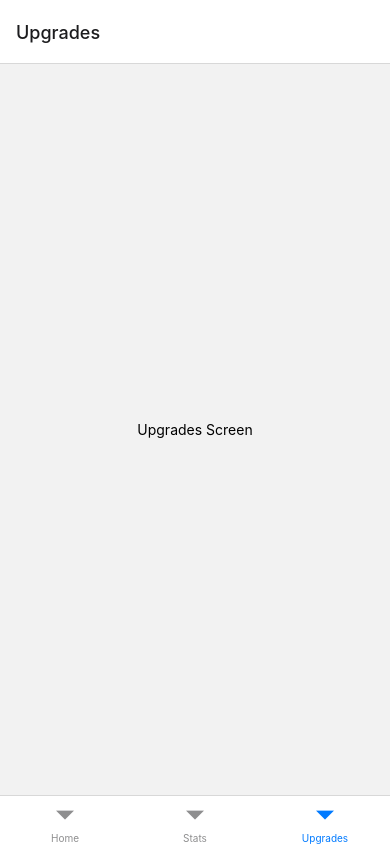
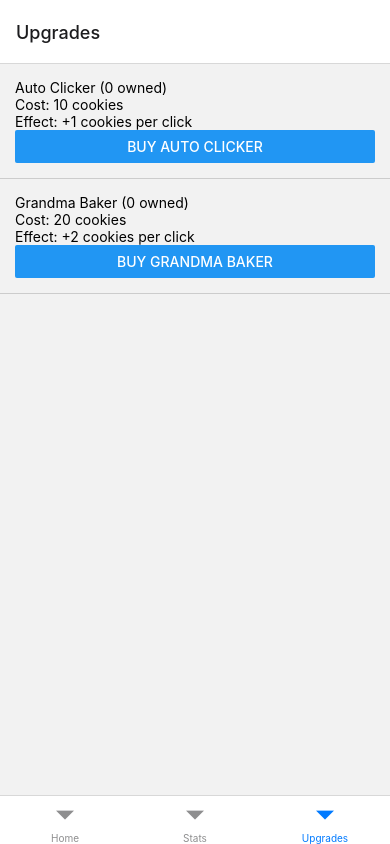
Before and after one commit to Andrew32A/cookie-clicker-app, a React Native app: screen /Upgrades in a window 390 px wide. Built offline with nearby package versions, Linux system fonts and the light colour scheme.

Commit message:
added upgrades

```diff
--- a/screens/UpgradesScreen.js
+++ b/screens/UpgradesScreen.js
@@ -1,11 +1,40 @@
 import React from "react";
-import { View, Text } from "react-native";
+import { View, Text, Button, FlatList } from "react-native";
+import { useDispatch, useSelector } from "react-redux";
 
 export default function UpgradesScreen() {
+  const dispatch = useDispatch();
+  const cookies = useSelector((state) => state.cookies);
+  const upgrades = useSelector((state) => state.upgrades);
+
+  const purchaseUpgrade = (id, price, owned) => {
+    if (cookies >= price * (owned + 1)) {
+      dispatch({ type: "PURCHASE_UPGRADE", id: id });
+    }
+  };
+
   return (
-    <View style={{ flex: 1, alignItems: "center", justifyContent: "center" }}>
-      <Text>Upgrades Screen</Text>
-      {/* TODO: add upgrades here */}
-    </View>
+    <FlatList
+      data={upgrades}
+      renderItem={({ item }) => (
+        <View
+          style={{
+            padding: 15,
+            borderBottomWidth: 1,
+            borderBottomColor: "#ccc",
+          }}
+        >
+          <Text>
+            {item.name} ({item.owned} owned)
+          </Text>
+          <Text>Cost: {item.basePrice * (item.owned + 1)} cookies</Text>
+          <Text>Effect: +{item.multiplier} cookies per click</Text>
+          <Button
+            title={`Buy ${item.name}`}
+            onPress={() => purchaseUpgrade(item.id, item.basePrice, item.owned)}
+          />
+        </View>
+      )}
+    />
   );
 }
--- a/store.js
+++ b/store.js
@@ -2,12 +2,39 @@ import { createStore } from "redux";
 
 const initialState = {
   cookies: 0,
+  upgrades: [
+    { id: "1", name: "Auto Clicker", multiplier: 1, basePrice: 10, owned: 0 },
+    { id: "2", name: "Grandma Baker", multiplier: 2, basePrice: 20, owned: 0 },
+    // TODO: add more upgrades here
+  ],
 };
 
 function cookieReducer(state = initialState, action) {
   switch (action.type) {
     case "INCREMENT_COOKIE":
-      return { ...state, cookies: state.cookies + 1 };
+      const incrementValue = state.upgrades.reduce(
+        (total, upgrade) => total + upgrade.multiplier * upgrade.owned,
+        1
+      );
+      return { ...state, cookies: state.cookies + incrementValue };
+    case "PURCHASE_UPGRADE":
+      const upgradeIndex = state.upgrades.findIndex(
+        (up) => up.id === action.id
+      );
+      if (
+        state.cookies >=
+        state.upgrades[upgradeIndex].basePrice *
+          (state.upgrades[upgradeIndex].owned + 1)
+      ) {
+        const newCookies =
+          state.cookies -
+          state.upgrades[upgradeIndex].basePrice *
+            (state.upgrades[upgradeIndex].owned + 1);
+        const newUpgrades = [...state.upgrades];
+        newUpgrades[upgradeIndex].owned++;
+        return { ...state, cookies: newCookies, upgrades: newUpgrades };
+      }
+      return state;
     default:
       return state;
   }
```
